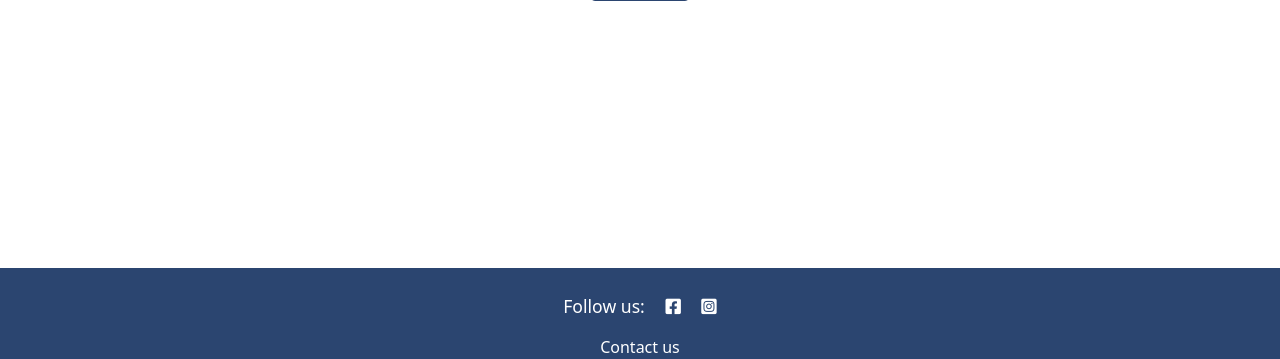
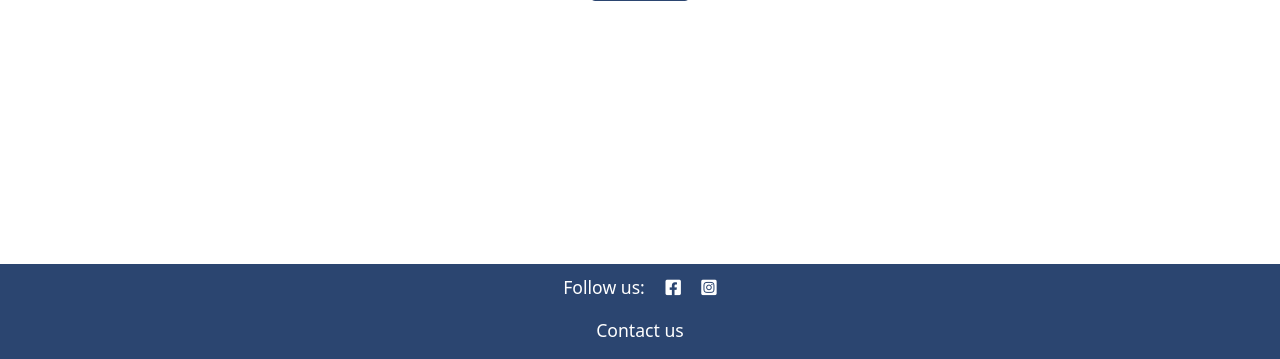
Before and after one commit to leoniemclaughlin7/cafe-board, a Django app: page /contact/mail in a window 1280 px wide. Shown: the part 441-800 px from the top of the page. Run offline with Django 3.2, Linux system fonts and the light colour scheme; some libraries are stand-ins or nearby versions.

Commit message:
Add links and style footer on base.html

```diff
--- a/static/css/style.css
+++ b/static/css/style.css
@@ -26,7 +26,15 @@ footer {
 
 footer>p {
     font-size: 110%;
-    padding-top: 25px;
+    padding-top: 10px;
+}
+
+footer a {
+    color: white;
+}
+
+#contact-us {
+    padding-top: 0px;
 }
 
 /* Cards */
--- a/templates/base.html
+++ b/templates/base.html
@@ -101,10 +101,12 @@
     <!-- Footer -->
     <footer class="mt-auto">
         <p>
-            Follow us: <i class="fab fa-facebook-square ms-3"></i>
-            <i class="fab fa-instagram-square ms-3"></i>
+            Follow us: <a target="_blank" href="https://www.facebook.com/"><i class="fab fa-facebook-square ms-3"></i></a>
+            <a target="_blank" href="https://www.instagram.com/"><i class="fab fa-instagram-square ms-3"></i></a>
         </p>
+        <p id="contact-us">
         <a href="{% url 'mail' %}" class="contact-link">Contact us</a>
+        </p>
     </footer>
 <!-- Jquery -->
     <script
--- a/templates/contact.html
+++ b/templates/contact.html
@@ -2,7 +2,7 @@
 <!-- Contact us form -->
 <section class="container">
     <div class="row justify-content-md-center">
-        <div class="col-sm-6 center-form">
+        <div class="col-lg-6 center-form">
             <h1>Contact Us:</h1>
             <form method="POST" action="{% url 'mail' %}" id="contact-form">
                 {% csrf_token %}
```
